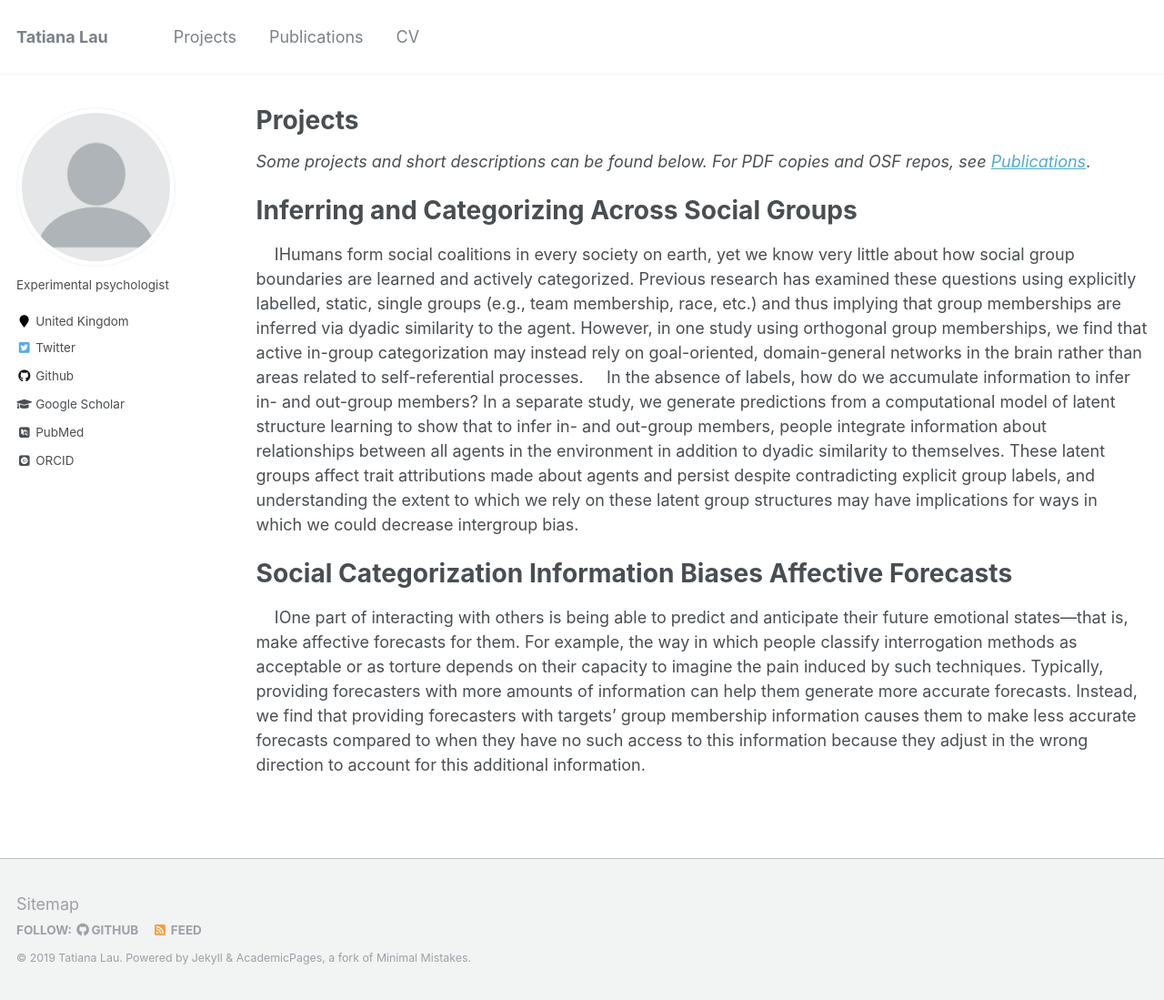
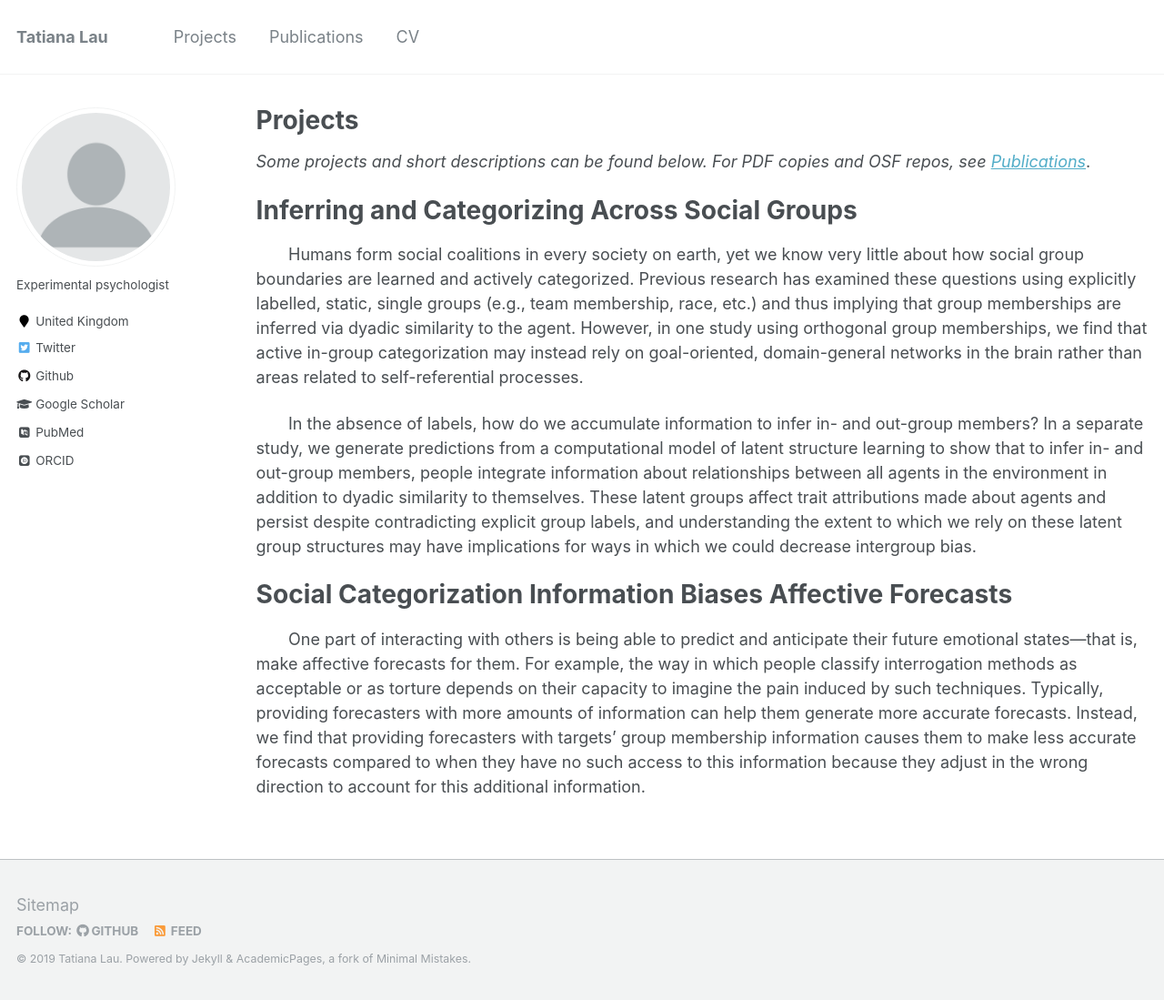
Before and after one commit to tlau1860/tlau1860.github.io, a Jekyll site: the page built from _pages/projects.md, in a window 1280 px wide and 1099 px high. Shown: the whole window at 91% size. Built offline with Jekyll 4.4.1, drawn with Linux system fonts in a browser that asks for light colours; some web fonts are replaced.

Commit message:
trying tabs

```diff
--- a/_pages/projects.md
+++ b/_pages/projects.md
@@ -15,11 +15,12 @@ redirect_from:
 
 Inferring and Categorizing Across Social Groups
 =======
-    IHumans form social coalitions in every society on earth, yet we know very little about how social group boundaries are learned and actively categorized. Previous research has examined these questions using explicitly labelled, static, single groups (e.g., team membership, race, etc.) and thus implying that group memberships are inferred via dyadic similarity to the agent. However, in one study using orthogonal group memberships, we find that active in-group categorization may instead rely on goal-oriented, domain-general networks in the brain rather than areas related to self-referential processes.
-    In the absence of labels, how do we accumulate information to infer in- and out-group members? In a separate study, we generate predictions from a computational model of latent structure learning to show that to infer in- and out-group members, people integrate information about relationships between all agents in the environment in addition to dyadic similarity to themselves. These latent groups affect trait attributions made about agents and persist despite contradicting explicit group labels, and understanding the extent to which we rely on these latent group structures may have implications for ways in which we could decrease intergroup bias.
+       Humans form social coalitions in every society on earth, yet we know very little about how social group boundaries are learned and actively categorized. Previous research has examined these questions using explicitly labelled, static, single groups (e.g., team membership, race, etc.) and thus implying that group memberships are inferred via dyadic similarity to the agent. However, in one study using orthogonal group memberships, we find that active in-group categorization may instead rely on goal-oriented, domain-general networks in the brain rather than areas related to self-referential processes.
+
+       In the absence of labels, how do we accumulate information to infer in- and out-group members? In a separate study, we generate predictions from a computational model of latent structure learning to show that to infer in- and out-group members, people integrate information about relationships between all agents in the environment in addition to dyadic similarity to themselves. These latent groups affect trait attributions made about agents and persist despite contradicting explicit group labels, and understanding the extent to which we rely on these latent group structures may have implications for ways in which we could decrease intergroup bias.
 
 
 
 Social Categorization Information Biases Affective Forecasts
 =======
-    IOne part of interacting with others is being able to predict and anticipate their future emotional states—that is, make affective forecasts for them. For example, the way in which people classify interrogation methods as acceptable or as torture depends on their capacity to imagine the pain induced by such techniques. Typically, providing forecasters with more amounts of information can help them generate more accurate forecasts. Instead, we find that providing forecasters with targets' group membership information causes them to make less accurate forecasts compared to when they have no such access to this information because they adjust in the wrong direction to account for this additional information.
+       One part of interacting with others is being able to predict and anticipate their future emotional states—that is, make affective forecasts for them. For example, the way in which people classify interrogation methods as acceptable or as torture depends on their capacity to imagine the pain induced by such techniques. Typically, providing forecasters with more amounts of information can help them generate more accurate forecasts. Instead, we find that providing forecasters with targets' group membership information causes them to make less accurate forecasts compared to when they have no such access to this information because they adjust in the wrong direction to account for this additional information.
```
